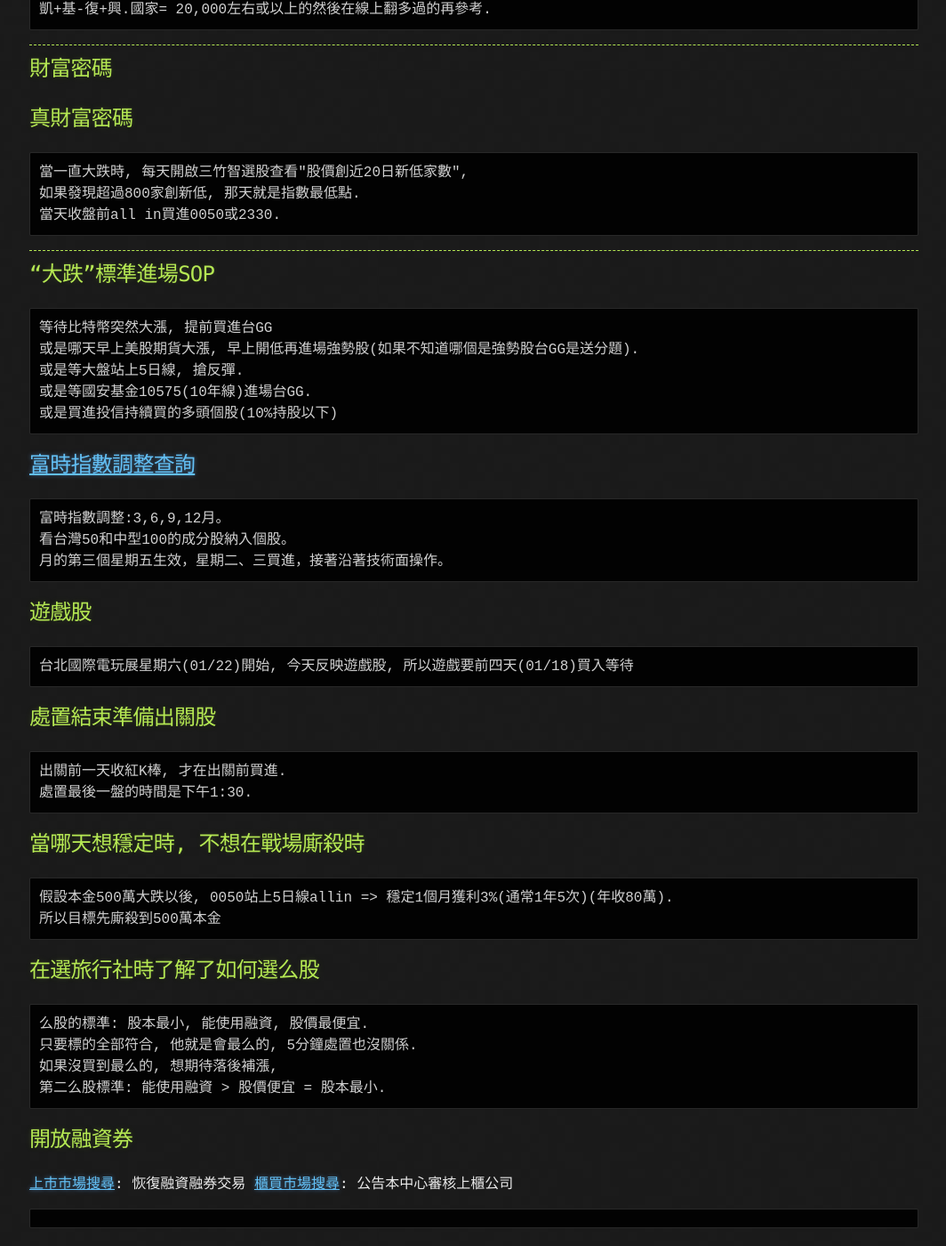
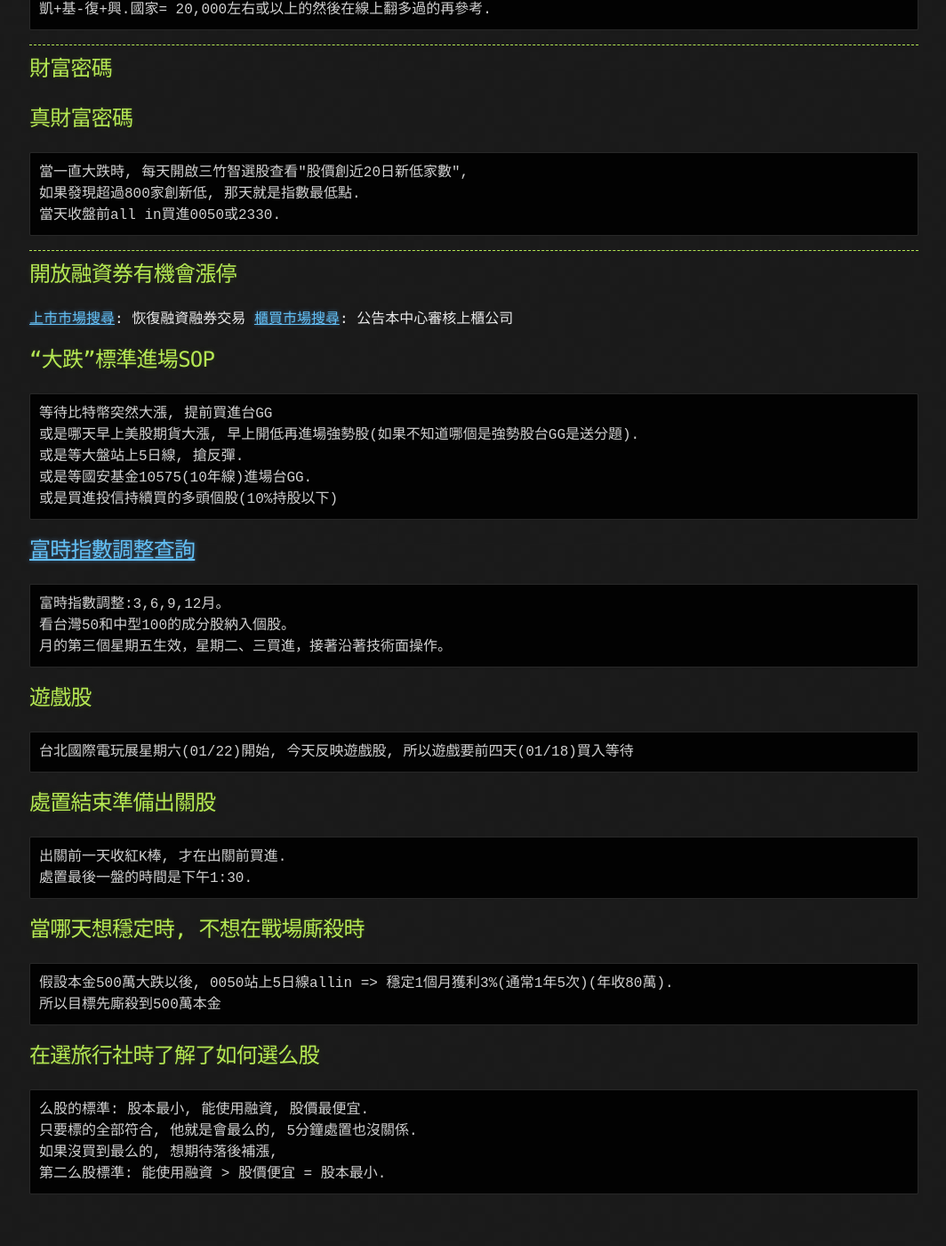
Before and after one commit to lepg5487/Stock_God, a Jekyll site: the page built from experience.md, in a window 1280 px wide and 1400 px high, scrolled down 4177 px. Shown: the whole window at 89% size, without its empty margins (107-1171 px from the left). Built offline with Jekyll 4.4.1, drawn with Linux system fonts in a browser that asks for light colours; our own code applies the rules of GitHub Pages for plain Markdown files; after the commit the page ends 5539 px from its top, so only the background shows below that; some of the changed lines change nothing that is shown.

Commit message:
Update experience.md

````diff
--- a/experience.md
+++ b/experience.md
@@ -194,6 +194,9 @@ IC設計 -> 晶圓代工 ->  IC封測 -> 電腦
 ```
 
 ---
+## 開放融資券有機會漲停
+[上市市場搜尋](https://www.twse.com.tw/zh/news/newsList): 恢復融資融券交易
+[櫃買市場搜尋](https://www.tpex.org.tw/web/bulletin/announcement/announcement_result.php?l=zh-tw): 公告本中心審核上櫃公司
 
 ## "大跌"標準進場SOP
 ```
@@ -231,8 +234,3 @@ IC設計 -> 晶圓代工 ->  IC封測 -> 電腦
 如果沒買到最么的, 想期待落後補漲,
 第二么股標準: 能使用融資 > 股價便宜 = 股本最小.
 ```
-## 開放融資券
-[上市市場搜尋](https://www.twse.com.tw/zh/news/newsList): 恢復融資融券交易
-[櫃買市場搜尋](https://www.tpex.org.tw/web/bulletin/announcement/announcement_result.php?l=zh-tw): 公告本中心審核上櫃公司
-```
-```
````
